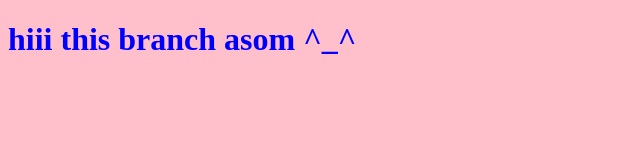
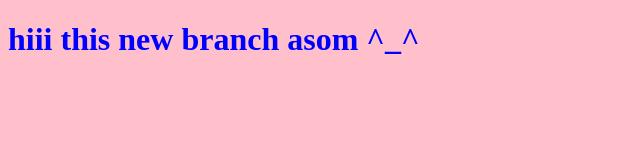
Before and after one commit to Almuatasim99/mypro2, a plain HTML site: page index.html in a window 1280 px wide. Shown: the whole page, without its empty margins (0-640 px from the left). Drawn offline with Linux system fonts and the light colour scheme.

```diff
--- a/index.html
+++ b/index.html
@@ -7,7 +7,7 @@
     <title>Document</title>
 </head>
 <body>
-    <h1>hiii     this branch asom ^_^ </h1>
+    <h1>hiii     this  new branch asom ^_^ </h1>
 
 </body>
 </html>
```
